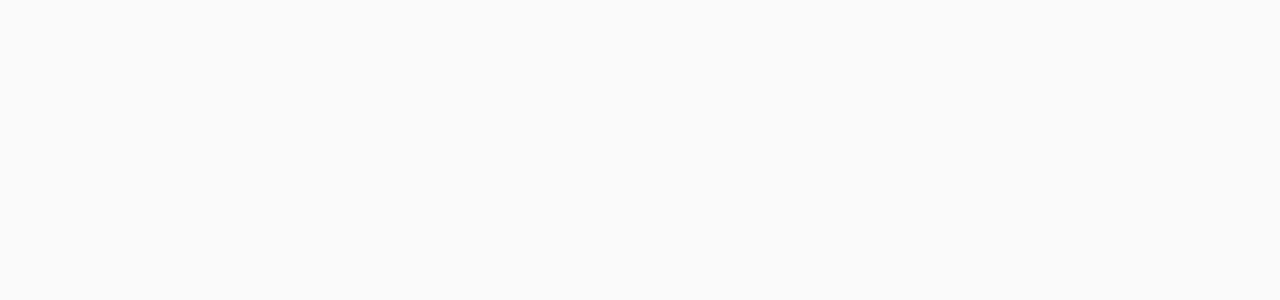
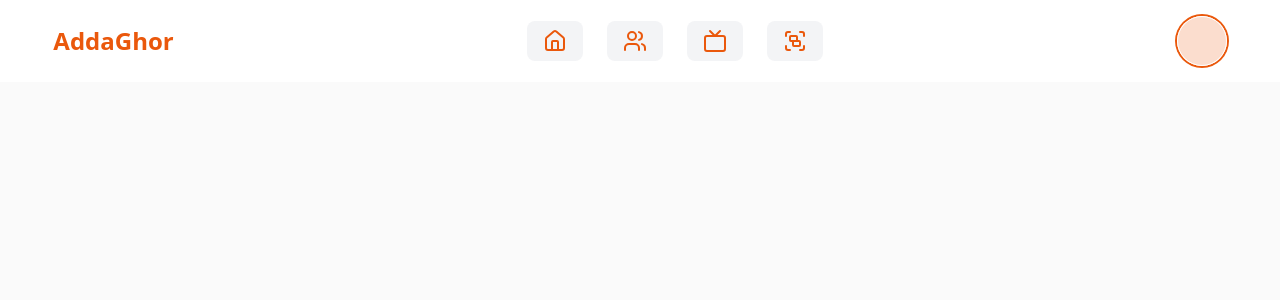
Before and after one commit to alaminislam34/addaghor-social-website, a Next.js app: page / in a window 1280 px wide. Shown: the top 300 px of the page. Built offline with nearby package versions, Linux system fonts and the light colour scheme.

Commit message:
added navbar

```diff
--- /dev/null
+++ b/src/app/(home)/components/Shared/Footer/Footer.jsx
@@ -0,0 +1,10 @@
+"use client";
+function Footer() {
+  return (
+    <div>
+      <h1>footer </h1>
+    </div>
+  );
+}
+
+export default Footer;
--- /dev/null
+++ b/src/app/(home)/components/Shared/Header/Navbar.jsx
@@ -0,0 +1,39 @@
+"use client";
+
+import { Group, Home, Tv, Users } from "lucide-react";
+import Image from "next/image";
+
+function Navbar() {
+  return (
+    <div className="bg-white shadow py-4">
+      <nav className="max-w-360 mx-auto w-11/12 flex items-center justify-between">
+        <div>
+          <h1 className="text-xl md:text-2xl font-bold text-Primary">AddaGhor</h1>
+        </div>
+        <div className="">
+          <ul className="flex flex-row gap-6 items-center text-Primary *:py-2 *:px-4 *:rounded-lg *:bg-gray-100 *:cursor-pointer *:hover:bg-Primary/10">
+            <li>
+              <Home />
+            </li>
+            <li>
+              <Users />
+            </li>
+            <li>
+              <Tv />
+            </li>
+            <li>
+              <Group />
+            </li>
+          </ul>
+        </div>
+        <div>
+          <button className="p-6 ring-2 ring-Primary border rounded-full bg-Primary/20 text-white font-semibold">
+
+          </button>
+        </div>
+      </nav>
+    </div>
+  );
+}
+
+export default Navbar;
--- a/src/app/(home)/layout.tsx
+++ b/src/app/(home)/layout.tsx
@@ -1,5 +1,6 @@
 import type { Metadata } from "next";
 import "../globals.css";
+import Navbar from "../(home)/components/Shared/Header/Navbar";
 
 export const metadata: Metadata = {
   title: "AddaGhor",
@@ -13,7 +14,12 @@
 }>) {
   return (
     <html lang="en">
-      <body>{children}</body>
+      <body className="bg-light dark:bg-dark transition-colors duration-300">
+        <header>
+          <Navbar />
+        </header>
+        <main>{children}</main>
+      </body>
     </html>
   );
 }
```
Also changed, not shown: public/logos/addaghor.png (added), src/app/(auth)/login/page.tsx (line endings or trailing spaces).
